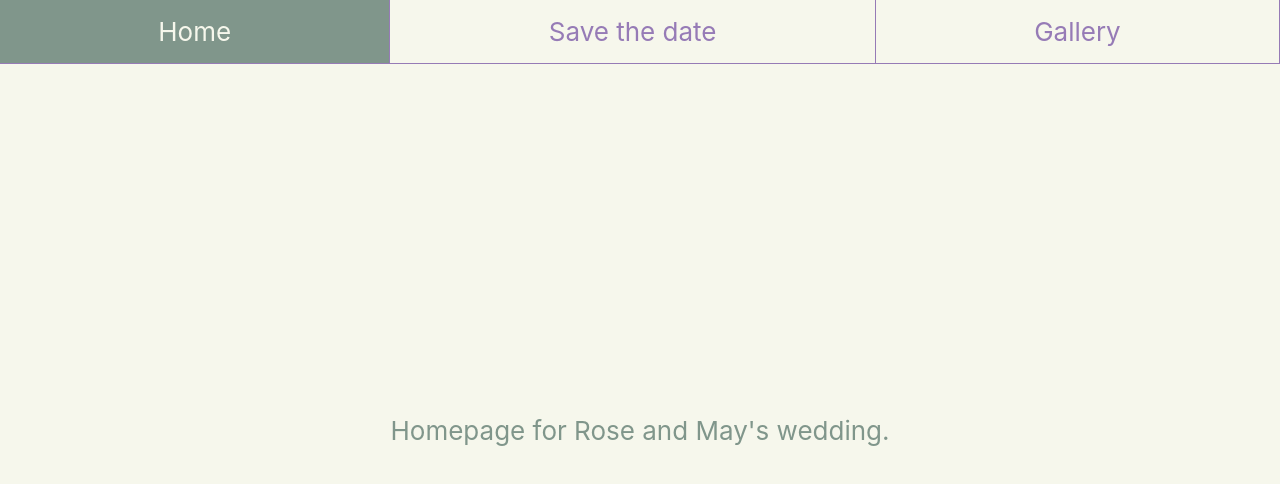
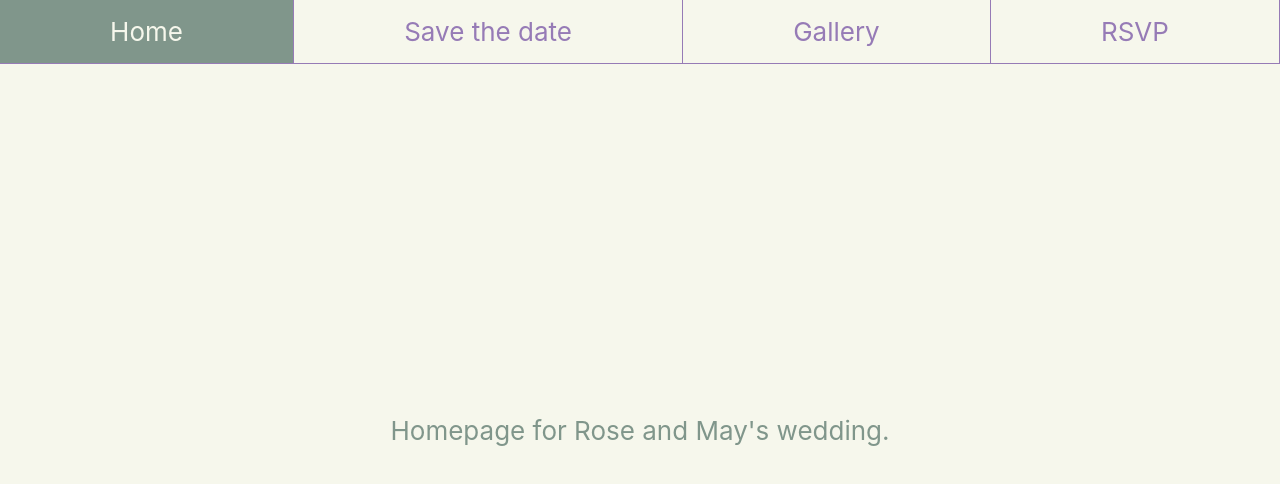
Before and after one commit to JackWilkin/mawwiage, a React (Create React App) app: page / in a window 1280 px wide. Shown: the top 484 px of the page. Built offline with nearby package versions, Linux system fonts and the light colour scheme.

Commit message:
add rsvp page and include case insensitive routing

```diff
--- a/src/App.jsx
+++ b/src/App.jsx
@@ -4,6 +4,7 @@ import styled from 'styled-components';
 import HomePage from './pages/HomePage';
 import SaveTheDate from './pages/SaveTheDate';
 import Gallery from './pages/Gallery';
+import RSVP from './pages/RSVP';
 import Menu from './components/Menu';
 
 export default function App() {
@@ -11,15 +12,33 @@ export default function App() {
     <Background>
         <BrowserRouter>
             <Menu />
-            <Routes>
-                <Route path="/" element={<HomePage />} />
-                <Route path="/home" element={<HomePage />} />
-                <Route path="/mawwiage" element={<HomePage />} />
-                <Route path="/save-the-date" element={<SaveTheDate />} />
-                <Route path="/gallery" element={<Gallery />} />
-            </Routes>
+            {createRoutes()}
         </BrowserRouter>
     </Background>
+  );
+}
+
+var routeMap = {
+  "/home" : <HomePage />,
+  "/save-the-date" : <SaveTheDate />,
+  "/gallery" : <Gallery />,
+  "/rsvp" : <RSVP />
+}
+
+function createRoutes() {
+  var routes = [];
+  for (const [key, value] of Object.entries(routeMap)) {
+    var upperCaseRoute = <Route path={key.toLocaleUpperCase()} element={value} />;
+    var lowerCaseRoute = <Route path={key.toLocaleLowerCase()} element={value} />;
+    routes.push(upperCaseRoute);
+    routes.push(lowerCaseRoute);
+  }
+  return (
+    <Routes>
+      <Route path="/" element={<HomePage />} />;
+      <Route path="/mawwiage" element={<HomePage />} />;
+      {routes}
+    </Routes>
   );
 }
 
--- a/src/components/Menu.jsx
+++ b/src/components/Menu.jsx
@@ -15,7 +15,10 @@ export default function Menu() {
       <NavbarLink to="/gallery">
         Gallery
       </NavbarLink>
-      {/* TODO: add RSVP and registry pages */}
+      <NavbarLink to="/rsvp">
+        RSVP
+      </NavbarLink>
+      {/* TODO: add registry pages */}
     </Navbar>
   );
 }
--- /dev/null
+++ b/src/pages/RSVP.jsx
@@ -0,0 +1,19 @@
+import styled from 'styled-components';
+
+export default function RSVP() {
+
+  return (
+    <Background>
+        <iframe src="https://docs.google.com/forms/d/e/1FAIpQLScG9byDlzRt0n4xlyCsfs0Yic1xI8tlwkClZzy8ZJBESiL8vw/viewform?embedded=true" width="640" height="1135" frameborder="0" marginheight="0" marginwidth="0">Loading…</iframe>
+    </Background>
+  );
+}
+
+const Background = styled.div`
+  align-items: center;
+  display: flex;
+  flex-direction: column;
+  height: calc(100% - 60px);
+  justify-content: center;
+  width: 100%;
+`;
```
